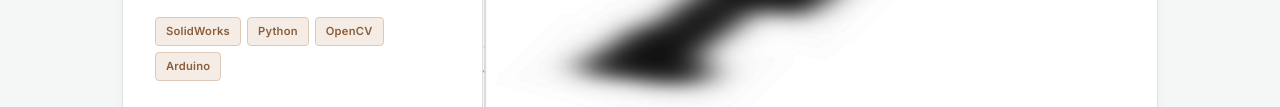
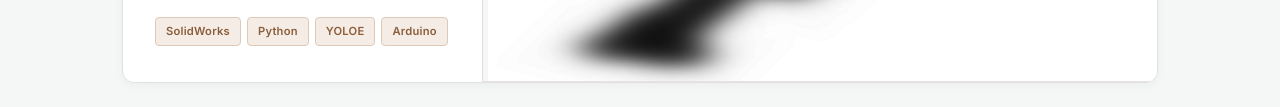
Before and after one commit to Tolulope-Makanjuola/mechanical-design-portfolio, a plain HTML site: page index.html in a window 1280 px wide. Shown: the part 2939-3046 px from the top of the page. Drawn offline with nearby package versions, Linux system fonts and the light colour scheme.

Commit message:
OpenCV to YOLOE
Changed tag from OpenCV to YOLOE

```diff
--- a/index.html
+++ b/index.html
@@ -232,7 +232,7 @@
                 <div class="project-tags">
                     <span>SolidWorks</span>
                     <span>Python</span>
-                    <span>OpenCV</span>
+                    <span>YOLOE</span>
                     <span>Arduino</span>
                 </div>
             </div>
```
